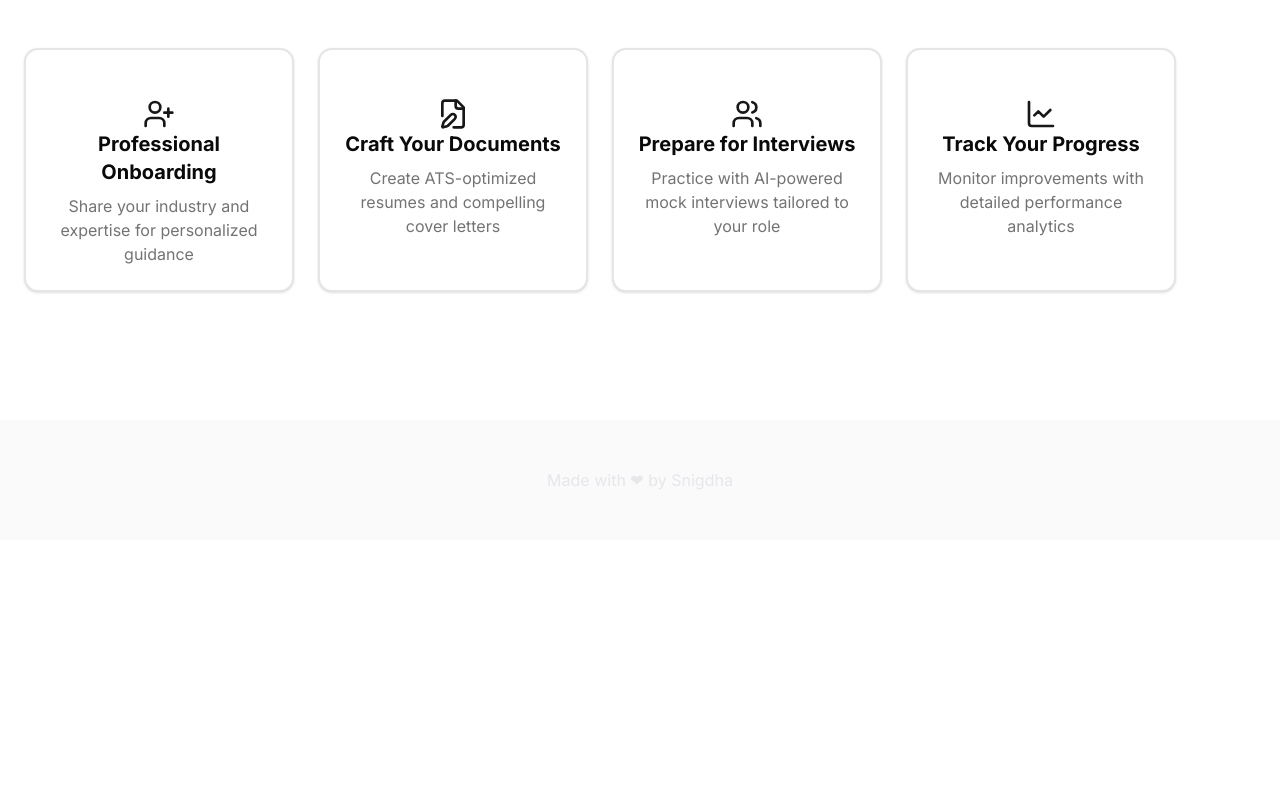
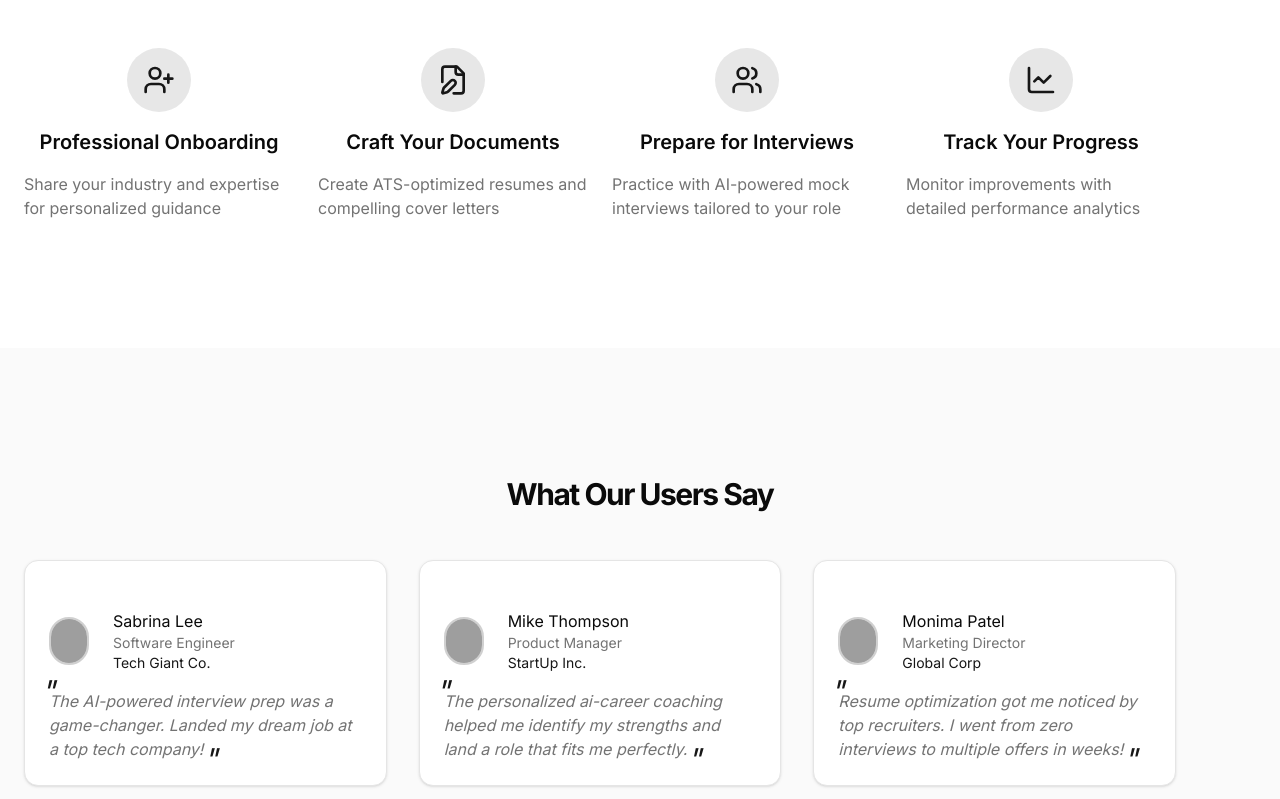
Before and after one commit to snigdhaH/ai-career-coach, a Next.js app: page / in a window 1280 px wide. Shown: the part 2421-3220 px from the top of the page. Before the commit the page ends 2961 px from the top, so only its background shows below. Built offline with nearby package versions, Linux system fonts and the light colour scheme; no server answers; grey boxes are pictures that could not be loaded.

Commit message:
feat: add testimonials section with user feedback

```diff
--- a/app/page.jsx
+++ b/app/page.jsx
@@ -2,6 +2,8 @@ import HeroSection from "@/components/hero";
 import { Card, CardContent } from "@/components/ui/card";
 import { features } from "@/data/features";
 import { howItWorks } from "@/data/howItWorks";
+import { testimonial } from "@/data/testimonial";
+import Image from "next/image";
 
 export default function Home() {
   return (
@@ -72,23 +74,67 @@ export default function Home() {
 
             {howItWorks.map((item, index) => {
               return (
-                <Card
-                  key={index}
-                  className="border-2 hover:border-primary transition-colors duration-300"
-                >
-                  <CardContent className="pt-6 text-center flex flex-col items-center">
-                    <div className="flex flex-col items-center justify-center">
-                      {item.icon}
-                      <h3 className="text-xl font-bold mb-2">{item.title}</h3>
-                      <p className="text-muted-foreground">{item.description}</p>
-                    </div>
-                  </CardContent>
-                </Card>
+                <div key={index}
+                   className="flex flex-col items-center space-y-4">
+                    <div className="w-16 h-16 rounded-full bg-primary/10 flex items-center justify-center">{item.icon}</div>
+                    <h3 className="text-xl font-semibold">{item.title}</h3>
+                    <p className="text-muted-foreground">{item.description}</p>
+                  </div>
               );
             })}
           </div>
         </div>
       </section>
+
+      <section className="w-full py-12 md:py-24 lg:py-32 bg-muted/50">
+        <div className="container mx-auto px-4 md:px-6">
+          <h2 className="text-3xl font-bold tracking-tighter text-center mb-12">What Our Users Say</h2>
+          <div className="grid grid-cols-1 md:grid-cols-3 gap-8 max-w-6xl">
+
+            {testimonial.map((testimonial,index)=>{
+            return (
+              <Card
+              key={index}
+              className="bg-background">
+                <CardContent className="pt-6">
+                  <div className="flex flex-col space-y-4 ">
+                    <div className="space-x-4 items-center flex ">
+                      <div className="relative h-12 w-12 flex shrink-0">
+                        <Image
+                        width={40}
+                        height={40}
+                        src={testimonial.image}
+                        alt={testimonial.author}
+                        className="rounded-full object-cover border-2 border-primary/20"/>
+                      </div>
+                      <div>
+                        <p className="semi-bold">{testimonial.author}</p>
+                        <p className="text-sm text-muted-foreground">{testimonial.role}</p>
+                        <p className="text-sm text-primary">{testimonial.company}</p>
+                      </div>
+                    </div>
+                    <blockquote>
+                       <p className="text-muted-foreground italic relative">
+                        <span className="text-3xl text-primary absolute -top-4 -left-2">
+                          &quot;
+                        </span>
+                        {testimonial.quote}
+                        <span className="text-3xl text-primary absolute -bottom-4">
+                          &quot;
+                        </span>
+                      </p>
+                    </blockquote>
+                  </div>
+                </CardContent>
+              </Card>
+            );
+
+          }
+
+          )}</div>
+        </div>
+      </section>
+
     </div>
 
 
```
